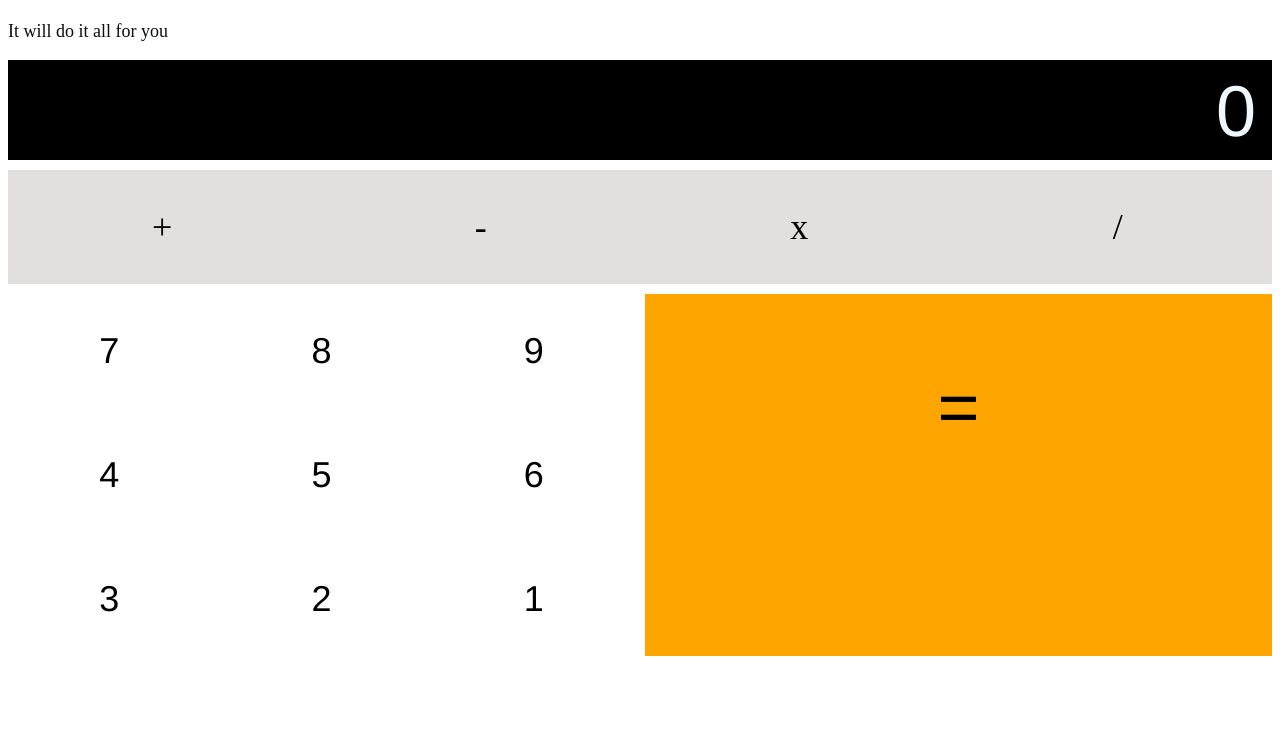
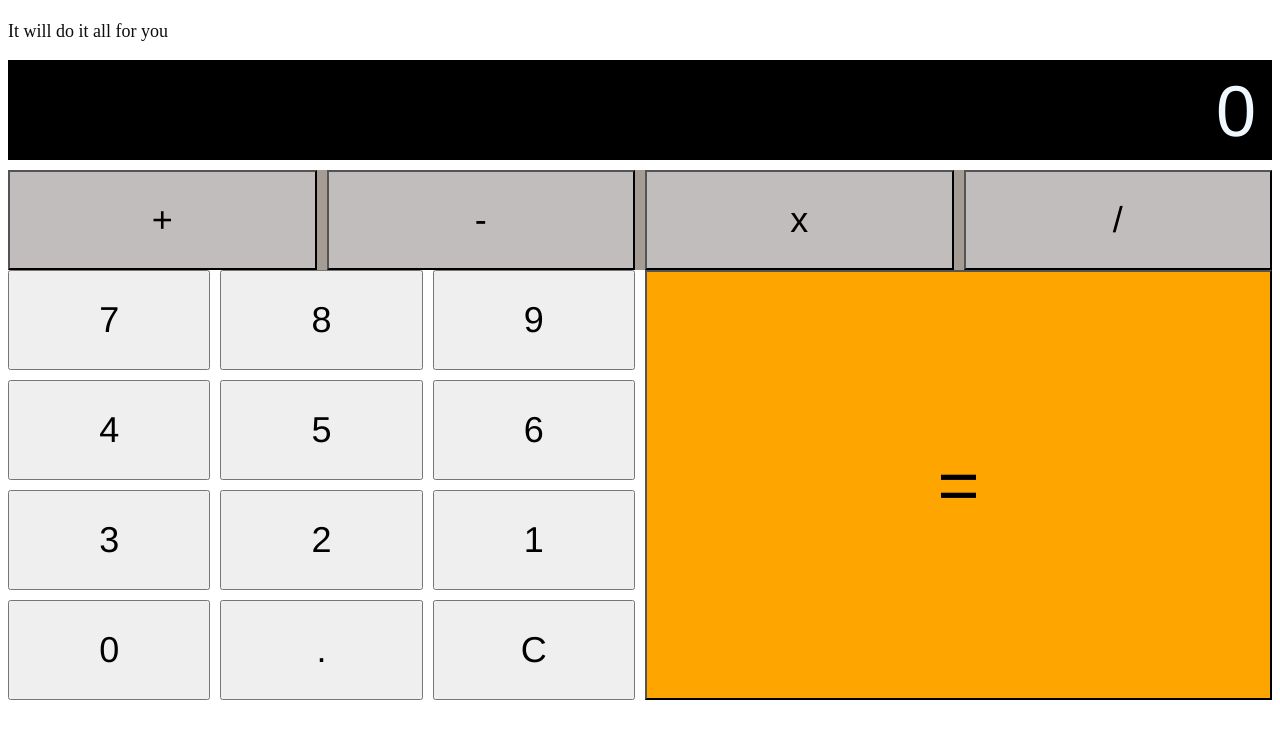
Before and after one commit to hay1g21/JSCalculator, a plain HTML site: page index.html in a window 1280 px wide. Shown: the part 69-800 px from the top of the page. Drawn offline with Linux system fonts and the light colour scheme.

Commit message:
started javascript

```diff
--- a/index.html
+++ b/index.html
@@ -3,6 +3,7 @@
     <head>
         <title>First webpage</title>
         <link href="style.css" rel="stylesheet"/>
+
     </head>
 <body>
 
@@ -13,33 +14,41 @@
 
 
 
-<div class ="outsidegrid">
+<div id="gom" class ="outsidegrid">
     <div class = "outputbar">
         <div class = "outputtext">0</div>
     </div>
+    <div class = "calculatorkeys">
         <div class = "buttons2">
-        <div><p>+</p></div>
-        <div><p>-</p></div>
-        <div><p>x</p></div>
-        <div><p>/</p></div>
+            <button class="buttondark" data-action="add">+</button>
+            <button  class="buttondark" data-action="subtract">-</button>
+            <button  class="buttondark" data-action="multiply">x</button>
+            <button  class="buttondark" data-action="divide">/</button>
         </div>
         <div class = "butsection">
             <div class="buttons">
 
-        <div><p>7</p></div>
-        <div><p>8</p></div>
-        <div><p>9</p></div>
-        <div><p>4</p></div>
-        <div><p>5</p></div>
-        <div><p>6</p></div>
-        <div><p>3</p></div>
-        <div><p>2</p></div>
-        <div><p>1</p></div>
+                <button>7</button>
+                <button>8</button>
+                <button>9</button>
+                <button>4</button>
+                <button>5</button>
+                <button>6</button>
+                <button>3</button>
+                <button>2</button>
+                <button>1</button>
+                <button>0</button>
+                <button data-action="decimal">.</button>
+                <button data-action="clear">C</button>
             </div>
             <div class="butsection2">
-        <div style="background-color: orange;"><p>=</p></div>
+                <button data-action="calculate" style="background-color: orange;">=</button>
             </div>
             </div>
     </div>
+
+
+</div>
+<script src="script.js"></script>
 </body>
 </html>
--- /dev/null
+++ b/script.js
@@ -0,0 +1,55 @@
+//vars
+
+const calculator = document.querySelector('#gom')
+const keys = document.querySelector('.calculatorkeys')
+
+//for calculator display
+const display = document.querySelector('.outputtext')
+console.log(document)
+console.log(calculator)
+console.log(keys)
+
+keys.addEventListener('click', e => {
+    if(e.target.matches('button')){
+        //dowhatever
+
+        const key = e.target
+        const action = key.dataset.action //grabs from data- then goes to action (second part)
+        const keyContent = key.textContent //gets text cointent of the button
+        const displayedNum = display.textContent
+
+
+        if(!action){
+            //console.log("Number key")
+            if(displayedNum === '0'){
+                display.textContent = keyContent
+            }else{
+                display.textContent = displayedNum + keyContent
+            }
+        }
+        if(
+            action=== 'add' ||
+            action=== 'subtract' ||
+            action=== 'multiply' ||
+            action=== 'divide'
+
+        ){
+            console.log('operator key!')
+            key.classList.add('is-depressed')
+        }
+        if(
+            action === 'decimal'){
+                //console.log("decimal")
+                display.textContent = displayedNum + "."
+            }
+        if(
+            action === 'clear'){
+                console.log("clear key")
+            }
+        if(
+            action === 'calculate'){
+                console.log("calculate key")
+            }
+    }
+
+})
--- a/style.css
+++ b/style.css
@@ -74,5 +74,15 @@
     font-size:2em;
     grid-auto-rows: minmax(100px, auto);
 
-    background-color: rgb(226, 224, 222);
+    background-color: rgb(165, 156, 147);
 }
+
+.buttondark{
+    background-color: rgb(194, 189, 189);
+}
+button{
+    font-family: Helvetica;
+
+
+    font-size: 1em;
+}
```
Lines whose indentation alone changed are shown as unchanged.
